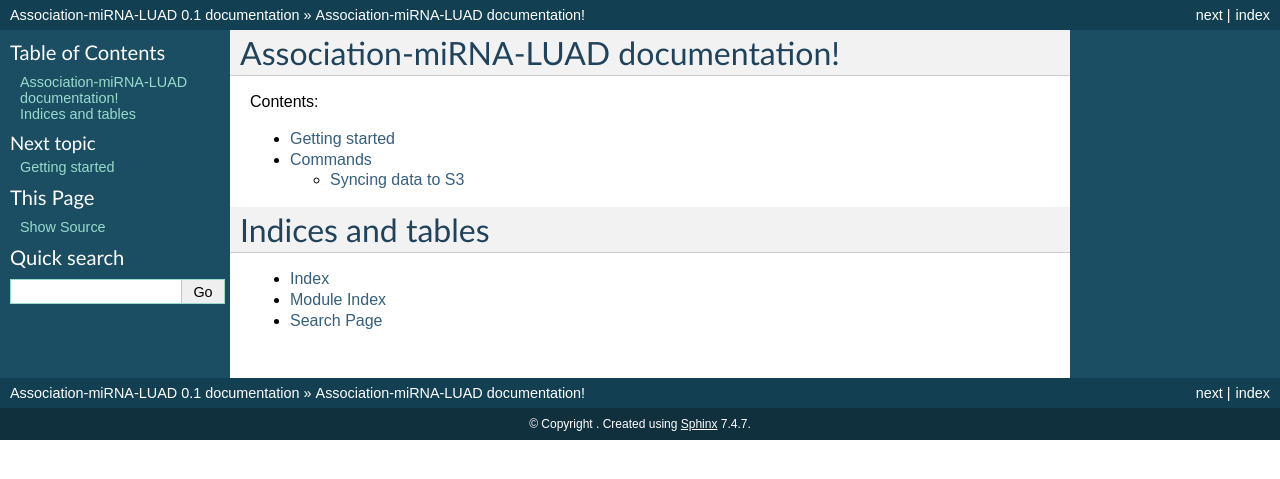
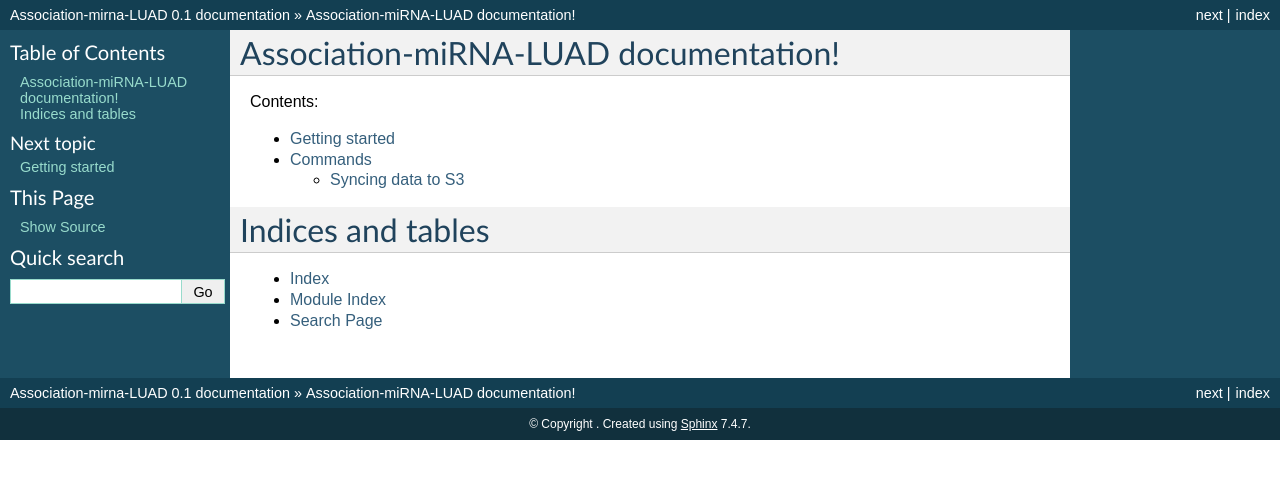
Before and after one commit to JonnyTran/microRNA-Lung-Cancer-Associations, a Sphinx documentation site: the page built from docs/index.rst, in a window 1280 px wide. Shown: the top 479 px of the page. Built offline with Sphinx 7.4.7, drawn with Linux system fonts in a browser that asks for light colours.

```diff
--- a/docs/conf.py
+++ b/docs/conf.py
@@ -1,6 +1,6 @@
 # -*- coding: utf-8 -*-
 #
-# Association-miRNA-LUAD documentation build configuration file, created by
+# Association-mirna-LUAD documentation build configuration file, created by
 # sphinx-quickstart.
 #
 # This file is execfile()d with the current directory set to its containing dir.
@@ -41,7 +41,7 @@ source_suffix = '.rst'
 master_doc = 'index'
 
 # General information about the project.
-project = u'Association-miRNA-LUAD'
+project = u'Association-mirna-LUAD'
 
 # The version info for the project you're documenting, acts as replacement for
 # |version| and |release|, also used in various other places throughout the
@@ -185,7 +185,7 @@ latex_elements = {
 latex_documents = [
     ('index',
      'assn-mirna-luad.tex',
-     u'Association-miRNA-LUAD Documentation',
+     u'Association-mirna-LUAD Documentation',
      u"Nhat Tran", 'manual'),
 ]
 
@@ -215,7 +215,7 @@ latex_documents = [
 # One entry per manual page. List of tuples
 # (source start file, name, description, authors, manual section).
 man_pages = [
-    ('index', 'assn-mirna-luad', u'Association-miRNA-LUAD Documentation',
+    ('index', 'assn-mirna-luad', u'Association-mirna-LUAD Documentation',
      [u"Nhat Tran"], 1)
 ]
 
@@ -229,9 +229,9 @@ man_pages = [
 # (source start file, target name, title, author,
 #  dir menu entry, description, category)
 texinfo_documents = [
-    ('index', 'assn-mirna-luad', u'Association-miRNA-LUAD Documentation',
-     u"Nhat Tran", 'Association-miRNA-LUAD',
-     'A association study between miRNA signatures and various stages in lung cancer', 'Miscellaneous'),
+    ('index', 'assn-mirna-luad', u'Association-mirna-LUAD Documentation',
+     u"Nhat Tran", 'Association-mirna-LUAD',
+     'A association study between mirna signatures and various stages in lung cancer', 'Miscellaneous'),
 ]
 
 # Documents to append as an appendix to all manuals.
```
Also changed, not shown: src/data/convert_miRNA_to_csv.ipynb, 2 other files.
